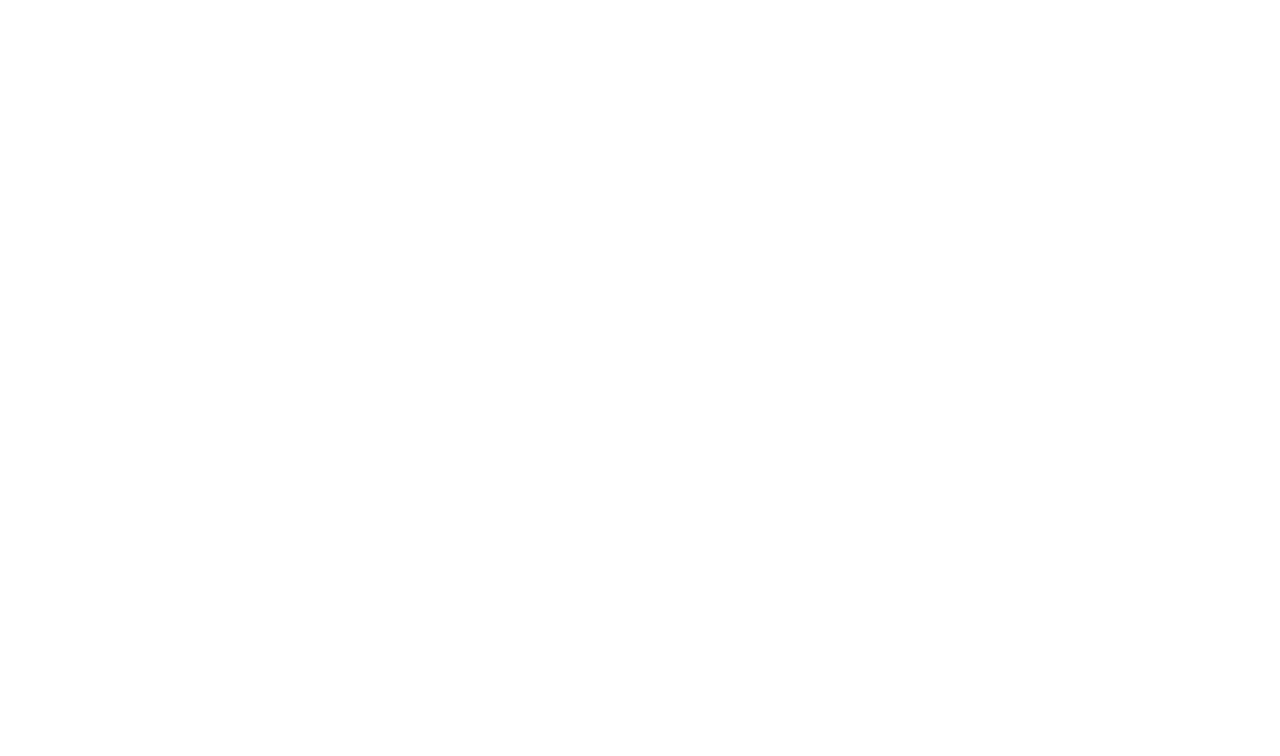
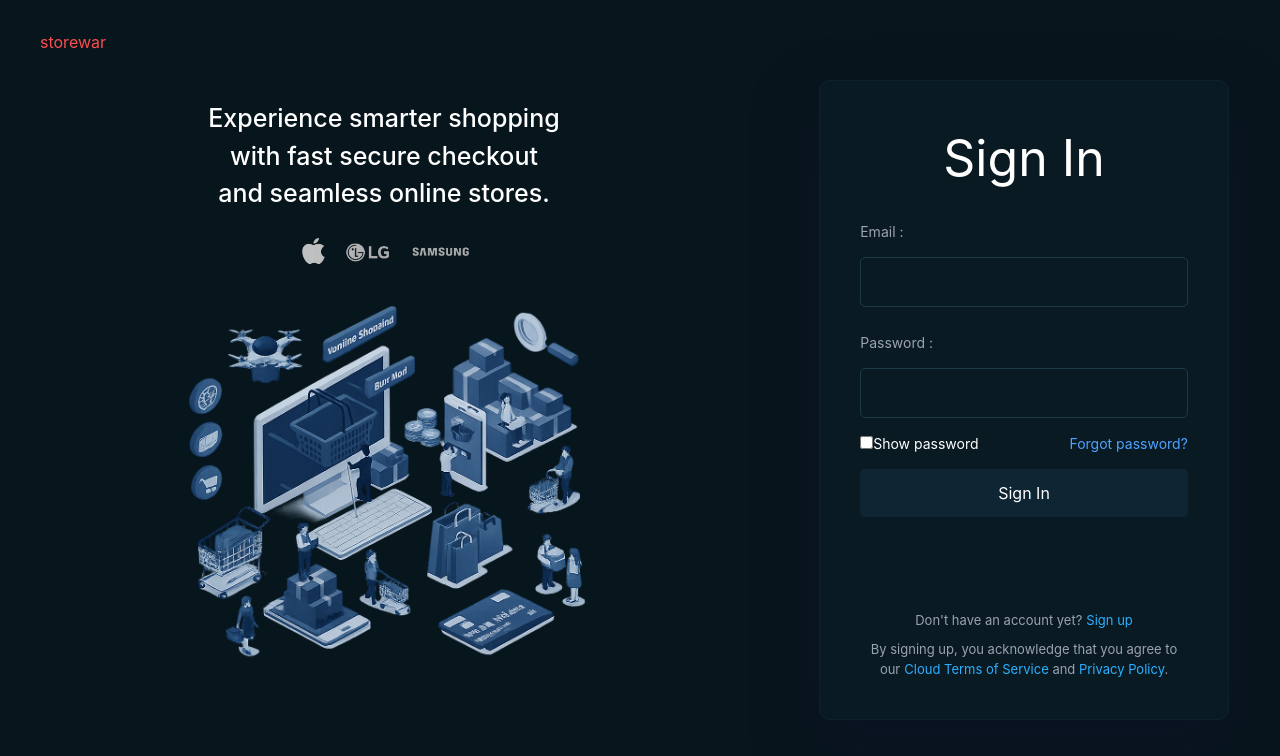
Before and after one commit to xxGALACTICOS/store_war, a React app in the folder frontend/: page /login in a window 1280 px wide. Before the commit this address had no page. Shown: the top 756 px of the page. Built offline with nearby package versions, Linux system fonts and the light colour scheme; the HTML template or start-up script is replaced by a standard one.

Commit message:
login page ui

```diff
--- a/frontend/src/App.tsx
+++ b/frontend/src/App.tsx
@@ -1,6 +1,7 @@
 import { BrowserRouter as Router, Routes, Route } from 'react-router'
 import HomePage from './pages/HomePage'
 import { ToastContainer } from "react-toastify"
+import Log from './components/home/logIn/Log'
 
 function App() {
 
@@ -11,6 +12,7 @@
         <Routes>
           <Route path='/' element={<div className='flex bg-red-500 justify-center items-center h-screen'> TEST </div>} />
           <Route path='/home' element={<HomePage />} />
+          <Route path='/login' element={<Log/>} />
         </Routes>
       </Router>
     </div>
--- /dev/null
+++ b/frontend/src/components/home/logIn/Log.tsx
@@ -0,0 +1,58 @@
+import img from "../../../../assets/login.png";
+import logo from "../../../../assets/logos.png";
+import Logincomp from "./Logincomp";
+
+function Log() {
+  return (
+    <div className="flex h-screen">
+
+      {/* Left Side */}
+      <div className="w-[60%] bg-[#07151c] text-white relative flex flex-col items-center">
+
+        {/* Logo */}
+        <h2 className="absolute top-[30px] left-[40px] text-[#ff4d4d]">
+          storewar
+        </h2>
+
+        {/* Center Content */}
+        <div className="text-center mt-[100px] flex flex-col items-center">
+
+          <p className="text-[25px] leading-[1.5] font-medium">
+            Experience smarter shopping
+            <br />
+            with fast secure checkout
+            <br />
+            and seamless online stores.
+          </p>
+
+          {/* Logos */}
+          <div className="mt-[20px]">
+            <img
+              src={logo}
+              alt="brands"
+              className="w-[230px]"
+            />
+          </div>
+
+          {/* Illustration */}
+          <div className="mt-[20px] flex justify-center">
+            <img
+              src={img}
+              alt="shop img"
+              className="w-[720px]"
+            />
+          </div>
+
+        </div>
+      </div>
+
+      {/* Right Side */}
+      <div className="bg-[#07151c] w-[40%] flex justify-center items-center relative">
+        <Logincomp />
+      </div>
+
+    </div>
+  );
+}
+
+export default Log;
--- /dev/null
+++ b/frontend/src/components/home/logIn/Logincomp.tsx
@@ -0,0 +1,99 @@
+import { useState } from "react";
+
+function Logincomp() {
+  const [email, setEmail] = useState<string>("");
+  const [password, setPassword] = useState<string>("");
+  const [showPassword, setShowPassword] = useState<boolean>(false);
+
+  const handleLogin = (e: React.FormEvent<HTMLFormElement>) => {
+    e.preventDefault();
+
+    console.log("Email:", email);
+    console.log("Password:", password);
+  };
+
+  return (
+    <form
+      onSubmit={handleLogin}
+      className="w-[80%] h-[80vh] flex flex-col gap-[15px] border border-[#0c232f] p-[40px] rounded-[10px] bg-[#091a23] text-white relative shadow-[0px_25px_60px_rgba(14,18,39,0.62)]"
+    >
+
+      <h1 className="mb-[10px] text-[50px] text-center">
+        Sign In
+      </h1>
+
+      {/* Email */}
+      <label className="text-[14px] text-[#9ca3af]">
+        Email :
+      </label>
+
+      <input
+        type="text"
+        className="p-[12px] rounded-[5px] border border-[#1b3a46] outline-none bg-[#091a23] text-white"
+        value={email}
+        onChange={(e) => setEmail(e.target.value)}
+      />
+
+      {/* Password */}
+      <label className="mt-[10px] text-[14px] text-[#9ca3af]">
+        Password :
+      </label>
+
+      <input
+        type={showPassword ? "text" : "password"}
+        className="p-[12px] rounded-[5px] border border-[#1b3a46] outline-none bg-[#091a23] text-white"
+        value={password}
+        onChange={(e) => setPassword(e.target.value)}
+      />
+
+      <div className="flex justify-between text-[14px]">
+
+        <label>
+          <input
+            type="checkbox"
+            onChange={(e) => setShowPassword(e.target.checked)}
+          />
+          Show password
+        </label>
+
+        <span className="text-[#4fa3ff] cursor-pointer">
+          Forgot password?
+        </span>
+
+      </div>
+
+      <button
+        type="submit"
+        className="p-[12px] border-none rounded-[5px] text-white text-[16px] cursor-pointer bg-[#0e2533]"
+      >
+        Sign In
+      </button>
+
+      {/* Bottom Section */}
+      <div className="mt-auto text-center text-[13px] text-[#9ca3af]">
+
+        <p>
+          Don't have an account yet?
+          <span className="text-[#2bb0ff] cursor-pointer ml-1">
+            Sign up
+          </span>
+        </p>
+
+        <p className="mt-[10px]">
+          By signing up, you acknowledge that you agree to our
+          <span className="text-[#2bb0ff] cursor-pointer ml-1">
+            Cloud Terms of Service
+          </span>
+          {" "}and{" "}
+          <span className="text-[#2bb0ff] cursor-pointer">
+            Privacy Policy
+          </span>.
+        </p>
+
+      </div>
+
+    </form>
+  );
+}
+
+export default Logincomp;
```
Also changed, not shown: frontend/assets/login.png (added), frontend/assets/logos.png (added).
